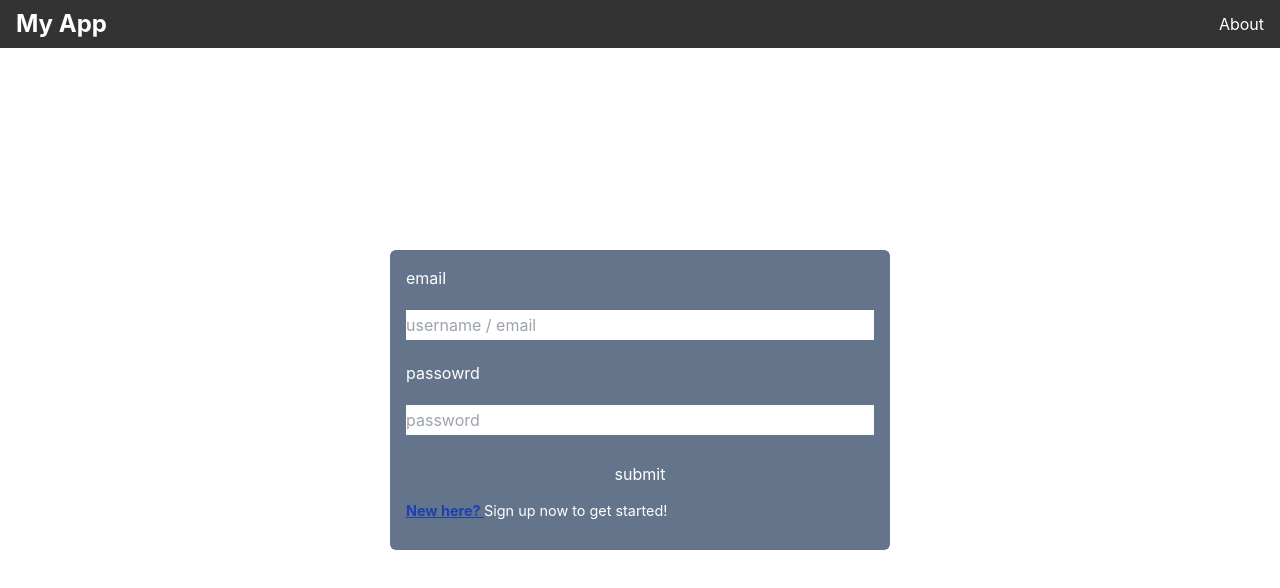
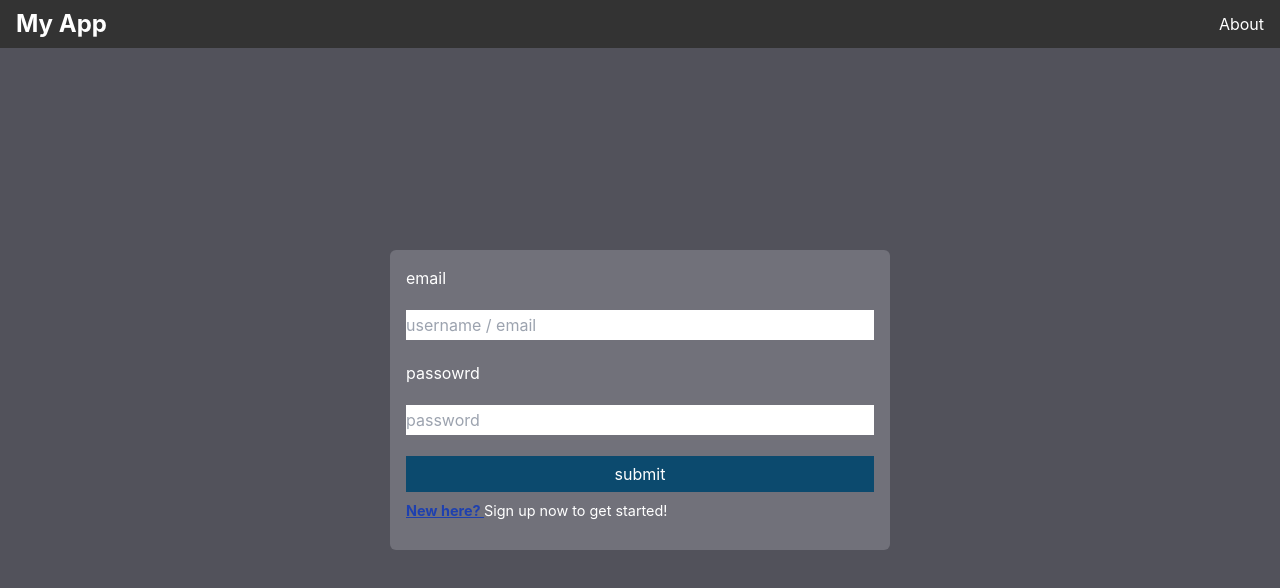
Before and after one commit to Ameer2000Mzori/MonoText-Mern, a React (Create React App) app in the folder frontend/: page /login in a window 1280 px wide. Shown: the top 588 px of the page. Built offline with nearby package versions, Linux system fonts and the light colour scheme.

Commit message:
added coloring and styling to button and wrap

```diff
--- a/frontend/src/components/pages/LoginPage.jsx
+++ b/frontend/src/components/pages/LoginPage.jsx
@@ -10,8 +10,8 @@ export default function LoginPage() {
   }
 
   return (
-    <div className="w-[100vw] h-[100vh] flex flex-col justify-center text-center items-center">
-      <div className="grid grid-row-6 gap-2 w-[500px] h-[300px] bg-slate-500 p-4 text-start rounded-md text-white">
+    <div className="w-[100vw] h-[100vh] flex flex-col justify-center text-center items-center bg-zinc-600">
+      <div className="grid grid-row-6 gap-2 w-[500px] h-[300px] bg-zinc-500 p-4 text-start rounded-md text-white">
         <div>email</div>
         <input
           className="h-[30px] text-black"
@@ -28,7 +28,11 @@ export default function LoginPage() {
           value={userEmail}
           onChange={(e) => setUserEmail(e.target.value)}
         />
-        <button type="button" onClick={loginComfirm}>
+        <button
+          className="bg-sky-900 hover:bg-sky-800 active:bg-sky-700"
+          type="button"
+          onClick={loginComfirm}
+        >
           submit
         </button>
         <p className="text-[0.9rem]">
```
